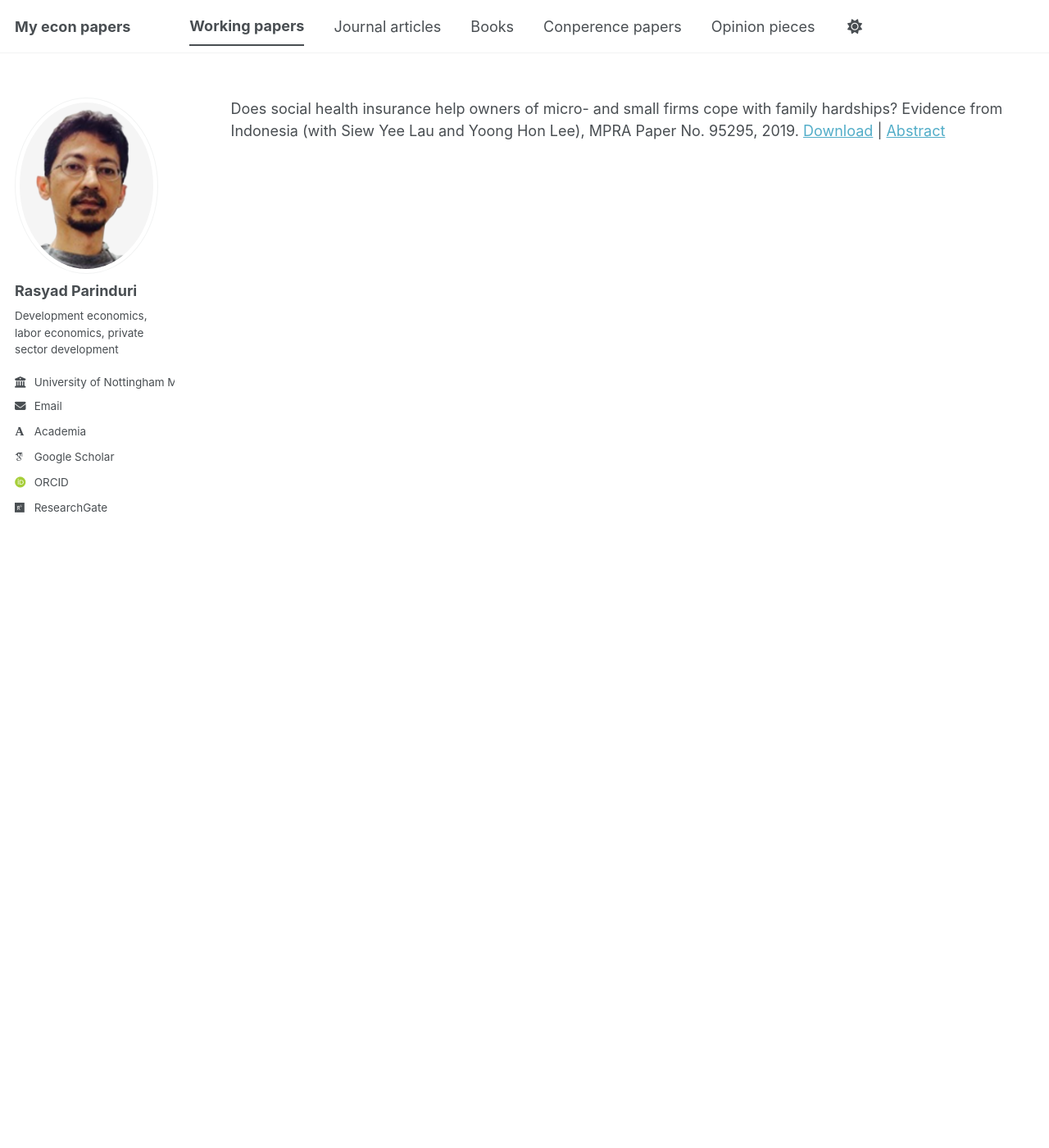
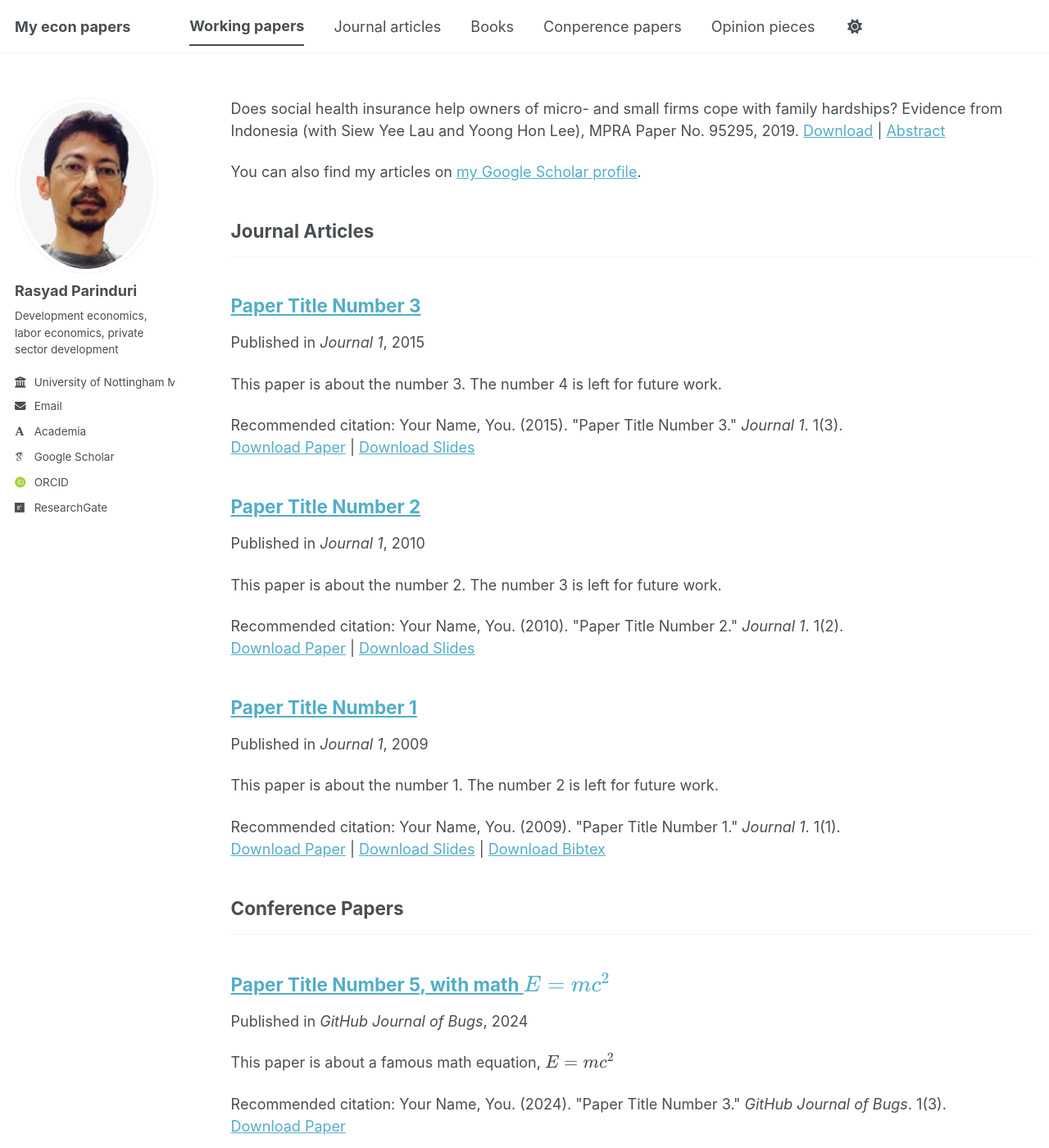
Before and after one commit to rasyadparinduri/rasyadparinduri.github.io, a Jekyll site: the page built from _pages/publications.html, in a window 1280 px wide and 1400 px high. Shown: the whole window at 82% size. Built offline with Jekyll 4.4.1, drawn with Linux system fonts in a browser that asks for light colours; some web fonts are replaced; a script bundle is joined from its source files by our own code; library files that are not in the unit come from our copies; some of the changed text lies outside the part shown.

Commit message:
Update publications.html

```diff
--- a/_pages/publications.html
+++ b/_pages/publications.html
@@ -14,3 +14,31 @@ Does social health insurance help owners of micro- and small firms cope with fam
 This study examines how social health insurance affects micro- and small-firm owners' ability to cope with family hardships in Indonesia.
 </span>
 </p>
+
+
+{% if site.author.googlescholar %}
+  <div class="wordwrap">You can also find my articles on <a href="{{site.author.googlescholar}}">my Google Scholar profile</a>.</div>
+{% endif %}
+
+{% include base_path %}
+
+<!-- New style rendering if publication categories are defined -->
+{% if site.publication_category %}
+  {% for category in site.publication_category  %}
+    {% assign title_shown = false %}
+    {% for post in site.publications reversed %}
+      {% if post.category != category[0] %}
+        {% continue %}
+      {% endif %}
+      {% unless title_shown %}
+        <h2>{{ category[1].title }}</h2><hr />
+        {% assign title_shown = true %}
+      {% endunless %}
+      {% include archive-single.html %}
+    {% endfor %}
+  {% endfor %}
+{% else %}
+  {% for post in site.publications reversed %}
+    {% include archive-single.html %}
+  {% endfor %}
+{% endif %}
```
